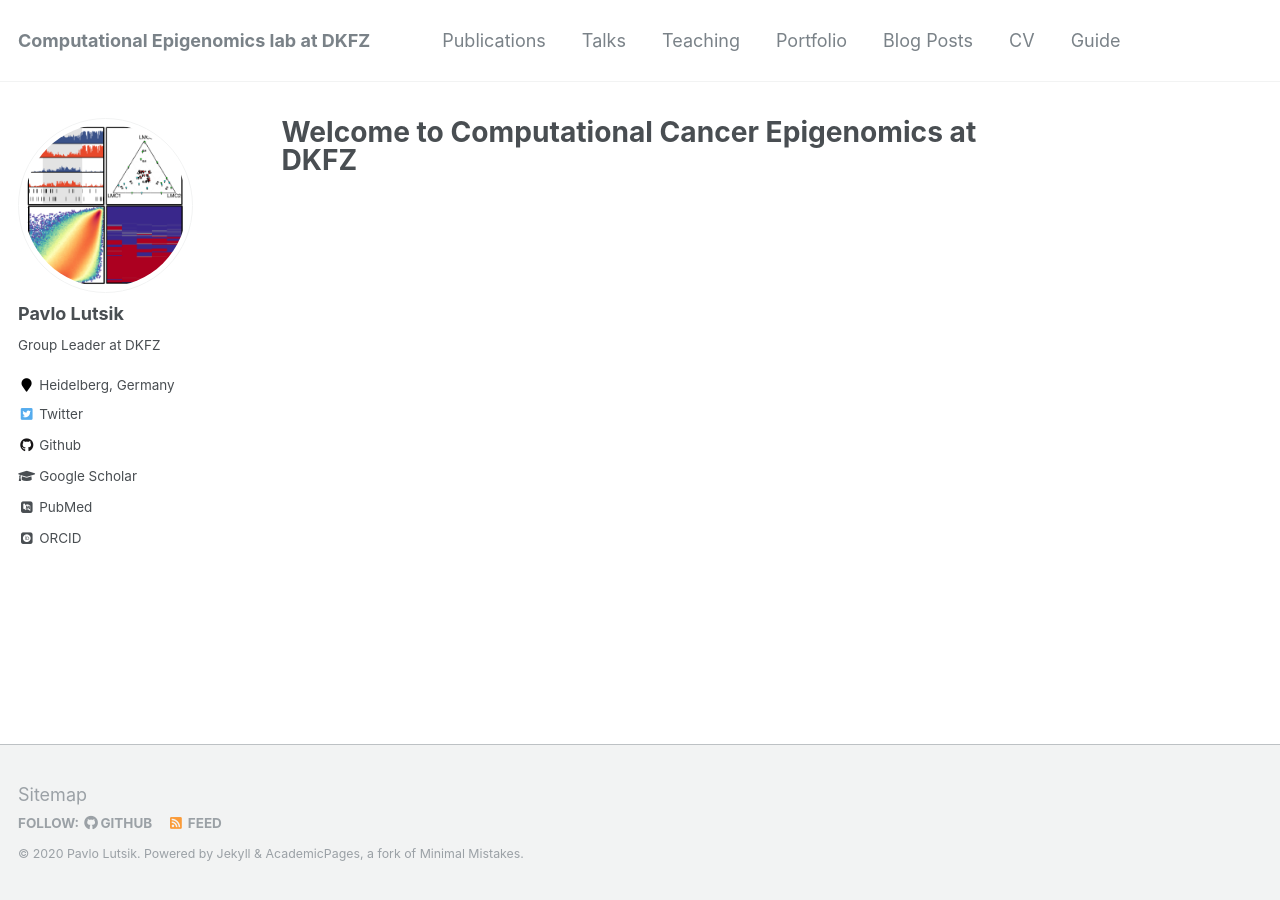
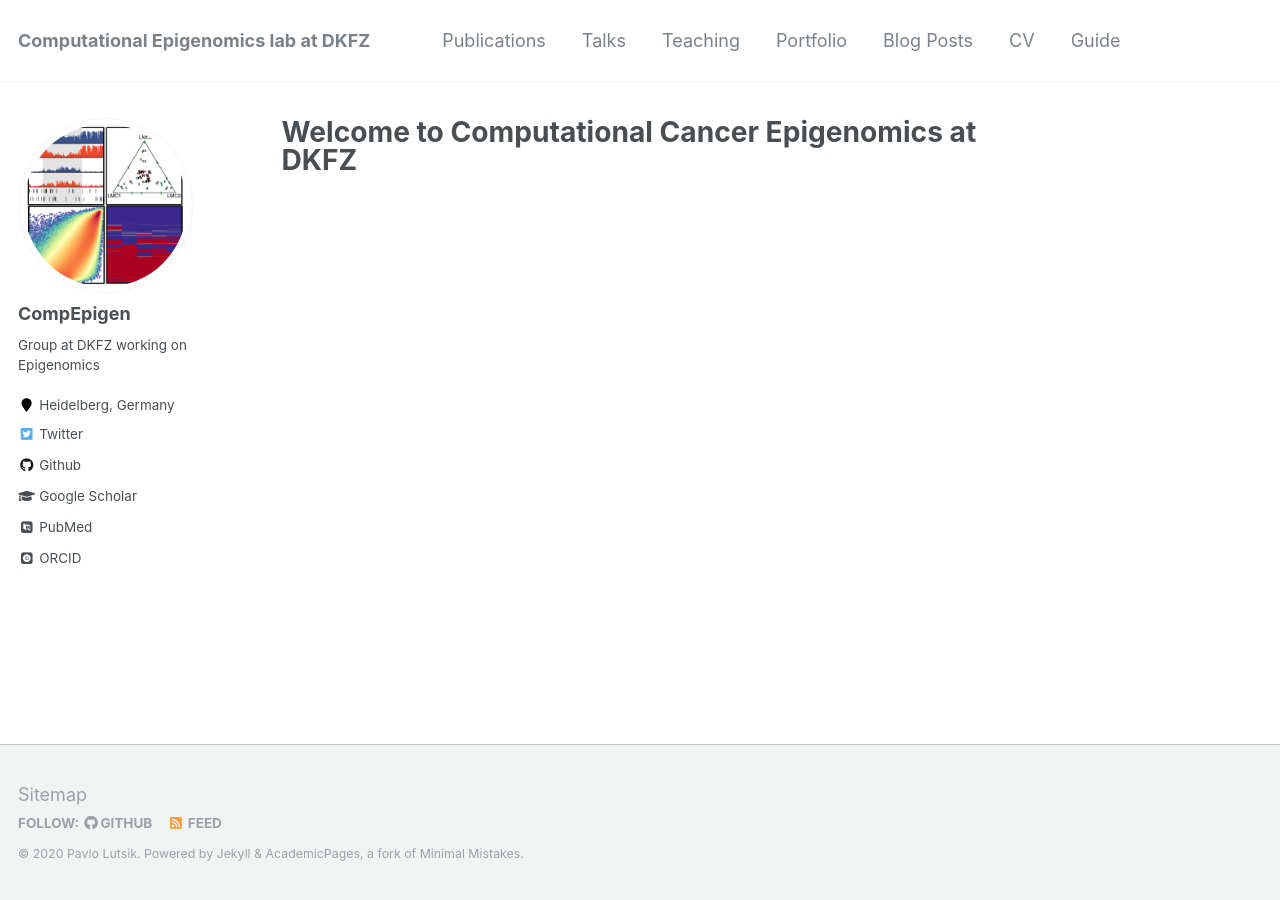
Before and after one commit to CompEpigen/CompEpigen.github.io, a Jekyll site: the page built from _pages/about.md, in a window 1280 px wide. Built offline with Jekyll 4.4.1, drawn with Linux system fonts in a browser that asks for light colours; some web fonts are replaced.

Commit message:
update bio

```diff
--- a/_config.yml
+++ b/_config.yml
@@ -29,7 +29,7 @@ comments:
   facebook:
     appid                :
     num_posts            : # 5 (default)
-    colorscheme          : # "dark" (default), "light"
+    colorscheme          : # "dark"
 staticman:
   allowedFields          : ['name', 'email', 'url', 'message']
   branch                 : "gh-pages" # "master", "gh-pages"
@@ -80,9 +80,9 @@ analytics:
 
 # Site Author
 author:
-  name             : "Pavlo Lutsik"
+  name             : "CompEpigen"
   avatar           : "compepigen.png"
-  bio              : "Group Leader at DKFZ"
+  bio              : "Group at DKFZ working on Epigenomics"
   location         : "Heidelberg, Germany"
   employer         :
   pubmed           : "https://pubmed.ncbi.nlm.nih.gov/?term=%28Lutsik+P%5BAuthor%5D+AND+German+Cancer+Research+Center%5BAffiliation%5D%29+OR+%28Assenov+Y%5BAuthor%5D+AND+German+Cancer+Research+Center%5BAffiliation%5D%29+OR+%28Toth+R%5BAuthor%5D+AND+German+Cancer+Research+Center%5BAffiliation%5D%29&cmd=DetailsSearch"
```
